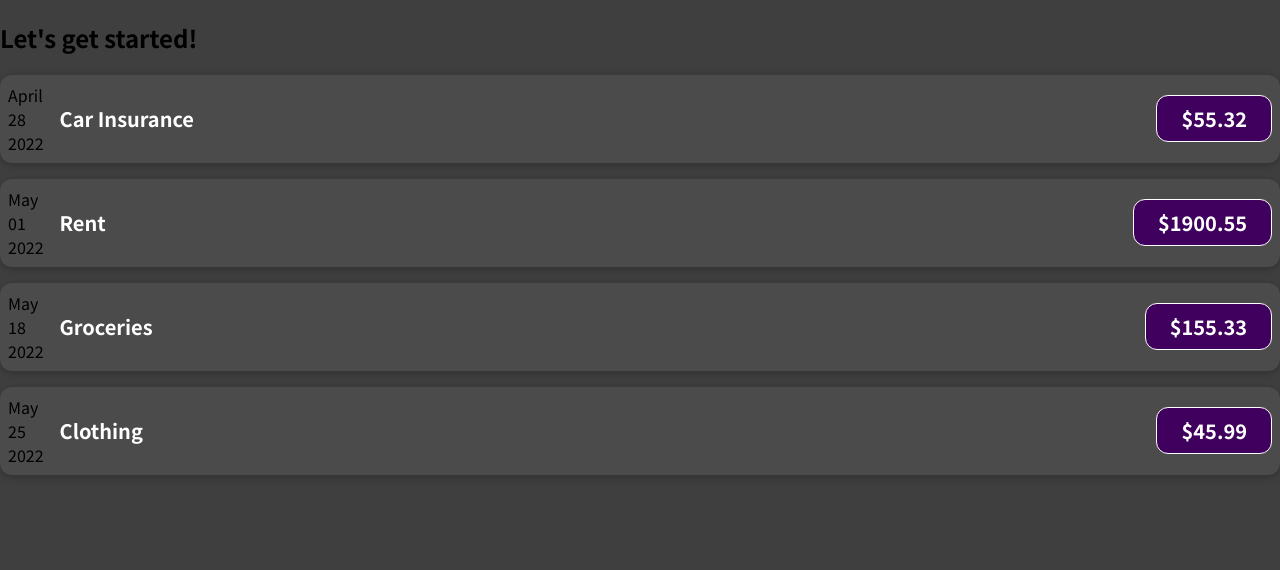
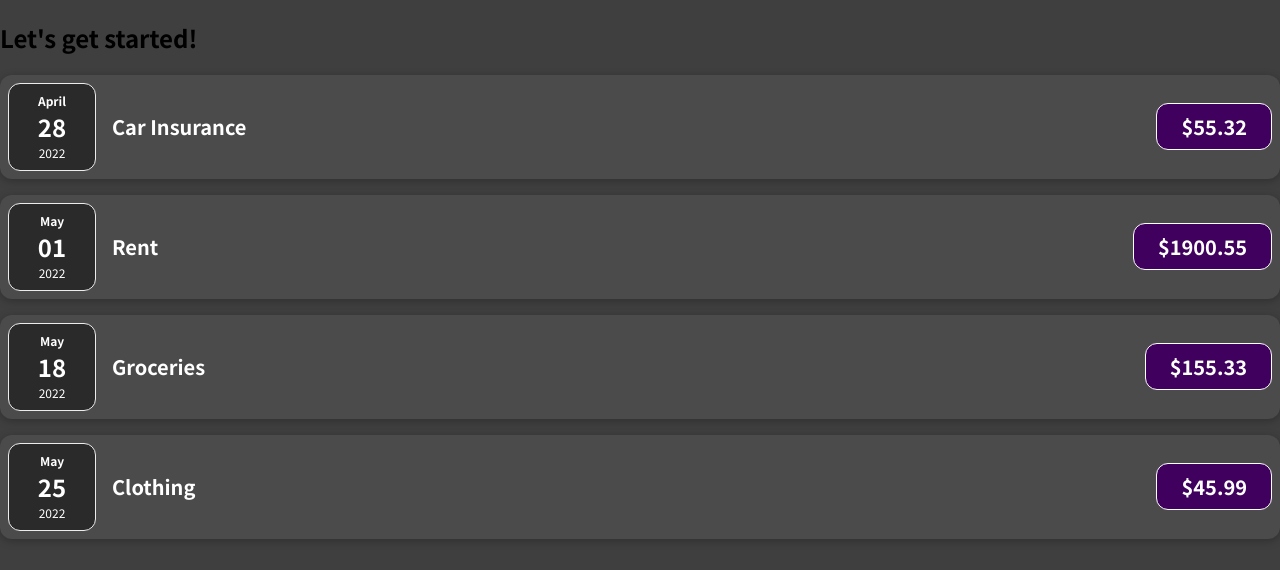
Before and after one commit to clrminded/react-complete-guide, a JavaScript app in the folder 01-starting-setup/: page / in a window 1280 px wide. Shown: the top 570 px of the page. Built offline with nearby package versions, Linux system fonts and the light colour scheme.

Commit message:
made ExpenseDate component, passing date through

```diff
--- a/01-starting-setup/src/App.js
+++ b/01-starting-setup/src/App.js
@@ -47,22 +47,22 @@ function App() {
         title={expenses[0].title}
         amount={expenses[0].amount}
         date={expenses[0].date}
-      ></ExpenseItem>
+      />
       <ExpenseItem
         title={expenses[1].title}
         amount={expenses[1].amount}
         date={expenses[1].date}
-      ></ExpenseItem>
+      />
       <ExpenseItem
         title={expenses[2].title}
         amount={expenses[2].amount}
         date={expenses[2].date}
-      ></ExpenseItem>
+      />
       <ExpenseItem
         title={expenses[3].title}
         amount={expenses[3].amount}
         date={expenses[3].date}
-      ></ExpenseItem>
+      />
     </div>
   );
 }
--- a/01-starting-setup/src/components/ExpenseDate.css
+++ b/01-starting-setup/src/components/ExpenseDate.css
@@ -0,0 +1,26 @@
+.expense-date {
+  display: flex;
+  flex-direction: column;
+  width: 5.5rem;
+  height: 5.5rem;
+  border: 1px solid #ececec;
+  background-color: #2a2a2a;
+  color: white;
+  border-radius: 12px;
+  align-items: center;
+  justify-content: center;
+}
+
+.expense-date__month {
+  font-size: 0.75rem;
+  font-weight: bold;
+}
+
+.expense-date__year {
+  font-size: 0.75rem;
+}
+
+.expense-date__day {
+  font-size: 1.5rem;
+  font-weight: bold;
+}
--- a/01-starting-setup/src/components/ExpenseDate.js
+++ b/01-starting-setup/src/components/ExpenseDate.js
@@ -0,0 +1,29 @@
+/**
+ * Workflow:
+ * 1. create function name add props if needed
+ * 2. export default <component name>
+ * 3. import any css file if necessary
+ * 4. On the component that we want to nest
+ * this comonent into we must import this
+ * component name into the parent file
+ * import ExpenseDate from "./ExpenseDate"
+ */
+import "./ExpenseDate.css" //3
+
+function ExpenseDate(props) { //1
+
+    const month = props.date.toLocaleString('en-US', { month: 'long' });
+    const day = props.date.toLocaleString('en-US', { day: '2-digit' });
+    const year = props.date.getFullYear();
+
+    return (
+        <div className="expense-date">
+            <div className="expense-date__month">{month}</div>
+            <div className="expense-date__day">{day}</div>
+            <div className="expense-date__year">{year}</div>
+        </div>
+    );
+}
+
+
+export default ExpenseDate; //2
--- a/01-starting-setup/src/components/ExpenseItem.js
+++ b/01-starting-setup/src/components/ExpenseItem.js
@@ -1,4 +1,5 @@
 import './ExpenseItem.css'
+import ExpenseDate from "./ExpenseDate" //4
 
 // components/ExpenseItem.js
 // here we have our javascript function
@@ -13,18 +14,18 @@ function ExpenseItem(props) {
      * KEY CONCEPT: You have to know the name of the
      * props objects argument names (title,amount)
      * Date params order: YYYY,MM,DD
+     *
+     * We are moving these into ExpenseDate to make a new component
+     * const month = props.date.toLocaleString('en-US', { month: 'long' });
+     * const day = props.date.toLocaleString('en-US', { day: '2-digit' });
+     * const year = props.date.getFullYear();
      */
-    const month = props.date.toLocaleString('en-US', { month: 'long' });
-    const day = props.date.toLocaleString('en-US', { day: '2-digit' });
-    const year = props.date.getFullYear();
 
     return (
         <div className="expense-item">
-            <div>
-                <div>{month}</div>
-                <div>{day}</div>
-                <div>{year}</div>
-            </div>
+            <ExpenseDate
+                date={props.date}
+            />
             <div className="expense-item__description">
                 <h2>{props.title}</h2>
                 <div className="expense-item__price">${props.amount}</div>
@@ -48,4 +49,8 @@ export default ExpenseItem;
  *
  * className is a reserved word for css, so
  * reacts jsx uses className.
+ *
+ * Handy shortcut, components can be self closing
+ * you just have to add the /> at the end instead
+ * of a new </componentName>
  */
```
Also changed, not shown: 1 other file (tests, documents, lock files or other folders).
